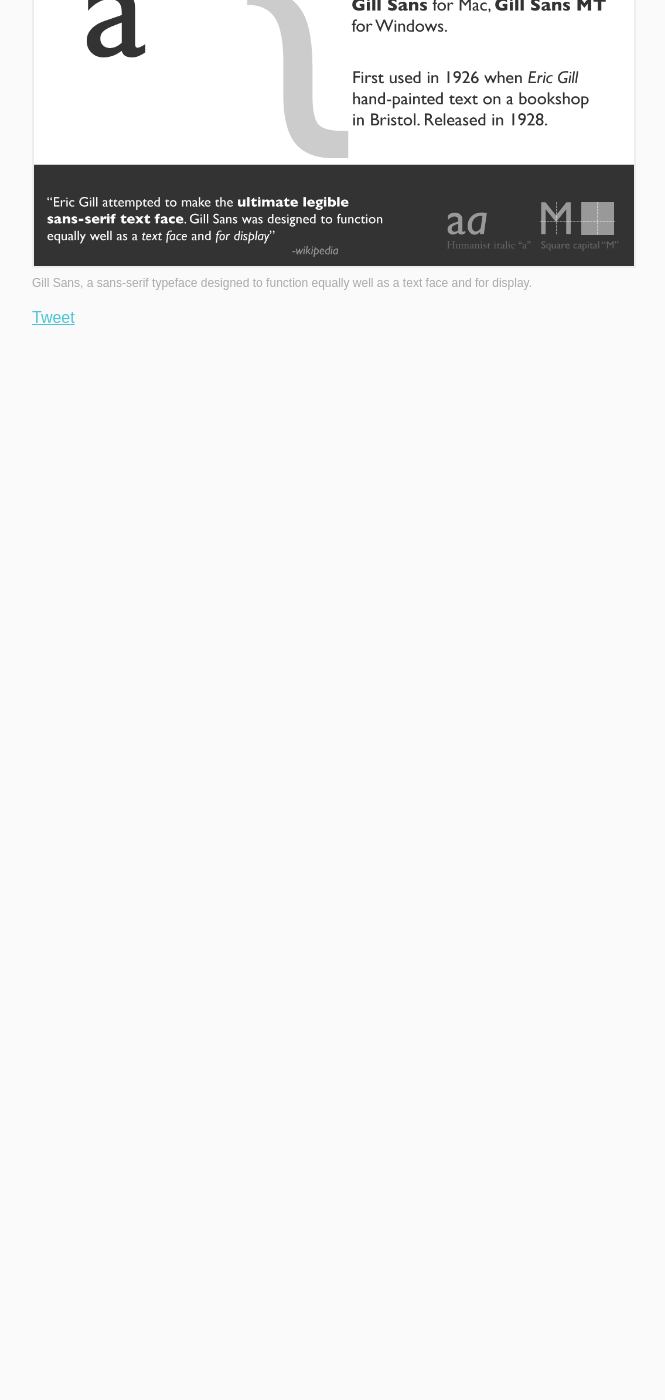
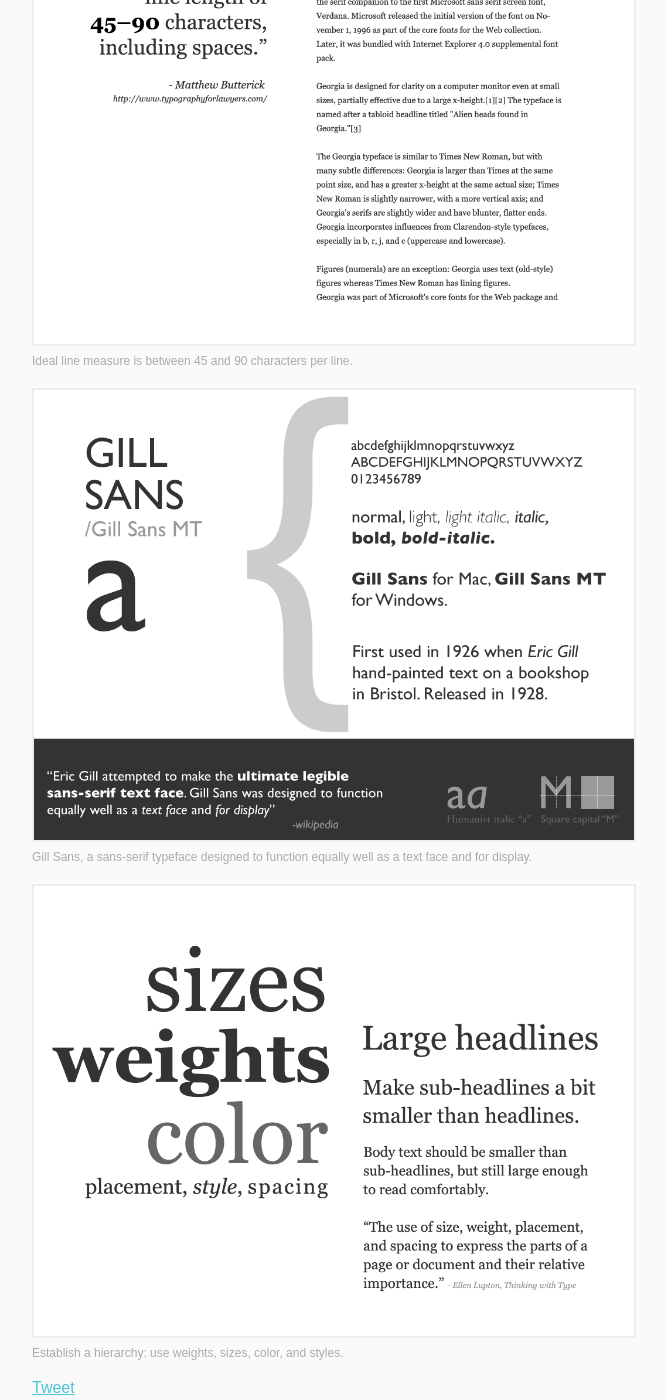
Before and after one commit to smbriones/smbriones.github.com, a Jekyll site: the page built from _posts/2011-10-21-start-with-type.html, in a window 1280 px wide and 1400 px high, scrolled down 1118 px. Shown: the whole window, without its empty margins (468-1133 px from the left). Built offline with Jekyll 4.4.1, drawn with Linux system fonts in a browser that asks for light colours; nearby versions of some CDN libraries; comment, search, counter and statistics services are not loaded; before the commit the page ends 1494 px from its top, so only the background shows below that; some of the changed text lies outside the part shown.

Commit message:
chages to post

```diff
--- a/_posts/2011-10-21-start-with-type.html
+++ b/_posts/2011-10-21-start-with-type.html
@@ -12,6 +12,11 @@
   <a href="/images/blog/start-with-type/Start-with-Type-combo.pdf">View the PDF</a>
 </h3>
 
+<p>
+  Some of my slides below, but you can see them all in the PDF above.
+  I hope you find them useful!
+</p>
+
 <figure>
   <img src="/images/blog/start-with-type/georgia.003.png">
   <figcaption>
@@ -20,9 +25,24 @@
 </figure>
 
 <figure>
+  <img src="/images/blog/start-with-type/line-length.010.png">
+  <figcaption>
+    Ideal line measure is between 45 and 90 characters per line.
+  </figcaption>
+</figure>
+
+
+<figure>
   <img src="/images/blog/start-with-type/gillsans.005.png">
   <figcaption>
     Gill Sans, a sans-serif typeface designed to function equally well as a
     text face and for display.
   </figcaption>
 </figure>
+
+<figure>
+  <img src="/images/blog/start-with-type/hierarchy.014.png">
+  <figcaption>
+    Establish a hierarchy: use weights, sizes, color, and styles.
+  </figcaption>
+</figure>
```
